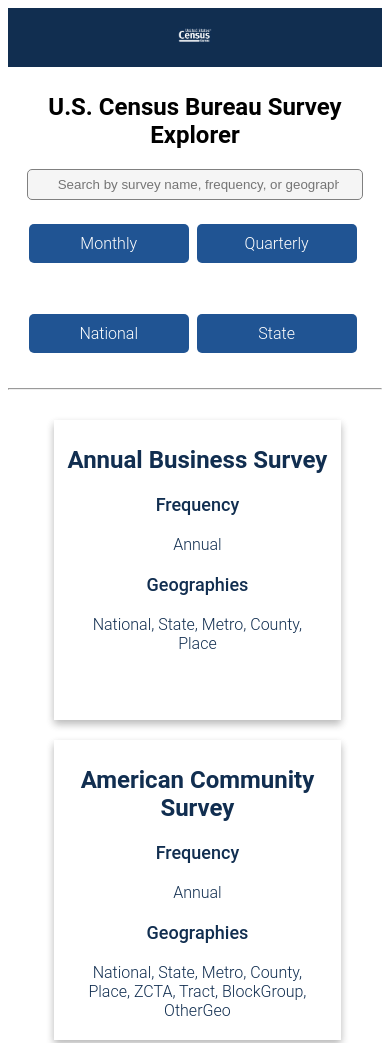
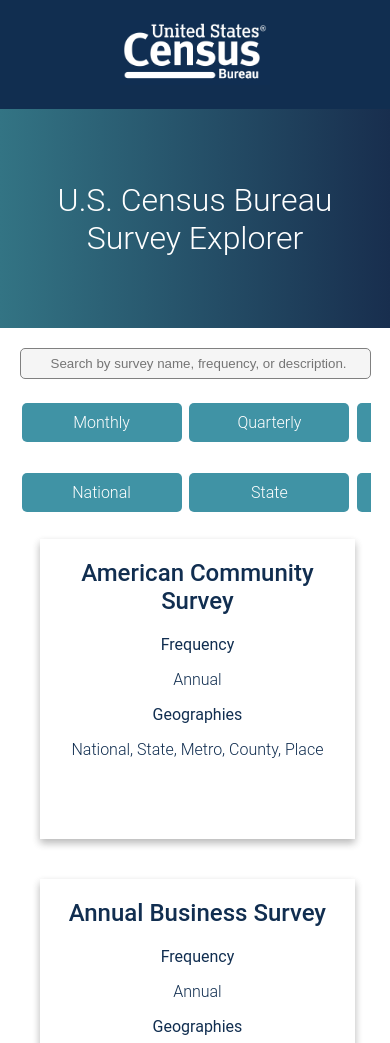
Before and after one commit to amyflo/censussurveys, a plain HTML site: page index.html in a window 390 px wide. Shown: the top 1043 px of the page. Drawn offline with nearby package versions, Linux system fonts and the light colour scheme.

Commit message:
Adding header, fixing width, adjusting card query

```diff
--- a/assets/script.js
+++ b/assets/script.js
@@ -5,27 +5,27 @@
 var buttonFilter;
 
 var names = [
+  "American Community Survey",
   "Annual Business Survey",
-  "American Community Survey",
   "Annual Survey of Manufactures",
+  "Building Permits",
   "Business Dynamics Statistics",
-  "Building Permits",
+  "Commodity Flow Survey",
   "County Business Patterns",
-  "Commodity Flow Survey",
   "Decennial Census",
   "e-Commerce Statistics",
   "Economic Census",
-  "U.S. International Trade in Goods and Services",
   "Job-to-Job Flows",
   "LEHD Origin-Destination Employment Statistics",
   "Manufacturers' Shipments, Inventories, and Orders",
   "Monthly Retail Trade Survey",
   "Monthly Wholesale Trade Survey",
-  "Nonemployer Statistics",
   "New Residential Construction",
   "New Residential Sales",
+  "Nonemployer Statistics",
   "Quarterly Financial Report",
-  "Quarterly Workforce Indicators"
+  "Quarterly Workforce Indicators",
+  "U.S. International Trade in Goods and Services"
 ]
 
 var frequencies = [
@@ -109,24 +109,18 @@
   "Commodity Flow Survey (CFS) data are used by policy makers and transportation planners in various federal, state, and local agencies for assessing the demand for transportation facilities and services, energy use, and safety risk and environmental concerns.",
   "County Business Patterns (CBP) is an annual series that provides subnational economic data by industry. This series includes the number of establishments, employment during the week of March 12, first quarter payroll, and annual payroll.",
   "The U.S. census counts each resident of the country, where they live on April 1, every ten years ending in zero. The Constitution mandates the enumeration to determine how to apportion the House of Representatives among the states.",
-  "Measuring the Electronic Economy. E-commerce statistics on shipments, sales and revenues from key sectors of the economy: manufacturing, wholesale, services and retail. These statistics are available for the nation dating back to 1998.",
-  "The Census Bureau's e-commerce report measures the value of goods and services sold online whether over open networks such as the Internet, or over proprietary networks running systems such as Electronic Data Interchange (EDI).",
-  "The estimates in this report are based on data collected from separate surveys conducted by the Census Bureau: Economic Census–Manufacturing, Annual Survey of Manufactures, Annual Wholesale Trade Survey, Service Annual Survey, and the Annual Retail Trade Survey.",
-  "Measures of total economic activity and e-commerce are presented in this report to provide a broad perspective of e-commerce activity across several sectors.",
+  "Measuring the Electronic Economy. E-commerce statistics on shipments, sales and revenues from key sectors of the economy: manufacturing, wholesale, services and retail. These statistics are available for the nation dating back to 1998. The Census Bureau's e-commerce report measures the value of goods and services sold online whether over open networks such as the Internet, or over proprietary networks running systems such as Electronic Data Interchange (EDI).",
   "The U.S. Census Bureau collects extensive statistics about businesses that are essential to understanding the American economy.  This official count, better known as the Economic Census, serves as the foundation for the measurement of U.S. businesses and their economic impact. Conducted every 5 years, nearly 4 million businesses, large, medium, and small, covering most industries and all geographic areas of the United States will receive surveys tailored to their primary business activity.",
   "Job-to-Job Flows (J2J) is a set of statistics on job mobility in the United States. J2J include statistics on: (1) the job-to-job transition rate, (2) hires and separations to and from employment, (3) earnings changes due to job change, and (4) characteristics of origin and destination jobs for job-to-job transitions. These statistics are available at the national, state, and metropolitan area levels and by worker and firm characteristics.",
-  "To browse the J2J data files in their directory structure or to access them with a FTP program (must be able to access HTTP), go to: lehd.ces.census.gov/data/j2j/. J2J data can also be accessed via Job-to-Job Flows Explorer. This analysis and visualization tool allows for the construction of tables, maps, and charts to compare, aggregate and analyze flows by worker and firm characteristics.",
   "LEHD Origin-Destination Employment Statistics (LODES) used by the tool, OnTheMap, provide details about where workers are employed, where they live, and the relationships between the two.",
   "The Manufacturers’ Shipments, Inventories, and Orders (M3) survey provides broad-based, monthly statistical data on economic conditions in the domestic manufacturing sector. The survey measures current industrial activity and provides an indication of future business trends.",
   "The Monthly Retail Trade Survey (MARTS) provides current estimates of sales at retail and food services stores and inventories held by retail stores. The United States Code, Title 13, authorizes this survey and provides for voluntary responses.",
   "The Wholesale Trade sector comprises establishments engaged in wholesaling merchandise, generally without transformation, and rendering services incidental to the sale of merchandise. The merchandise described in this sector includes the outputs of agriculture, mining, manufacturing, and certain information industries, such as publishing.",
-  "This survey provides national and regional data on the number of new housing units authorized by building permits; authorized, but not started; started; under construction; and completed. The data are for new, privately-owned housing units, excluding HUD-code manufactured (mobile) homes. The data are from the Building Permits Survey, and from the Survey of Construction (SOC), which is partially funded by the Department of Housing and Urban Development (HUD). Local building permit data may be found on the Building Permits Survey webpage.",
+  "This survey provides national and regional data on the number of new housing units authorized by building permits; authorized, but not started; started; under construction; and completed. The data are for new, privately-owned housing units, excluding HUD-code manufactured (mobile) homes. The data are from the Building Permits Survey, and from the Survey of Construction (SOC), which is partially funded by the Department of Housing and Urban Development (HUD).",
   "This survey provides national and regional data on the number of new single-family houses sold and for sale. It also provides national data on median and average prices, the number of houses sold and for sale by stage of construction, and other statistics. The data are from the Survey of Construction (SOC), which is partially funded by the Department of Housing and Urban Development (HUD).",
   "Nonemployer Statistics (NES) is an annual series that provides subnational economic data for businesses that have no paid employees and are subject to federal income tax. The data consist of the number of businesses and total receipts by industry. Most nonemployers are self-employed individuals operating unincorporated businesses (known as sole proprietorships), which may or may not be the owner's principal source of income.",
-  "The majority of all business establishments in the United States are nonemployers, yet these firms average less than 4 percent of all sales and receipts nationally. Due to their small economic impact, these firms are excluded from most other Census Bureau business statistics (the primary exception being the Survey of Business Owners). The NES series is the primary resource available to study the scope and activities of nonemployers at a detailed geographic level. For complementary statistics on the firms that do have paid employees, refer to the County Business Patterns. Additional sources of data on small businesses include the Economic Census, and the Statistics of U.S. Businesses.",
-  "Since 1947 The Quarterly Financial Report (QFR) program has collected and published quarterly aggregate statistics on the business financial conditions and position of U.S. corporations. The data released includes estimated statements of income and retained earnings, balance sheets, and related financial and operation ratios. Industries covered include mining, manufacturing, wholesale trade, retail trade, information services, professional and technical services (except legal services)",
-  "The Quarterly Workforce Indicators (QWI) provide local labor market statistics by industry, worker demographics, employer age and size. Unlike statistics tabulated from firm or person-level data, the QWI source data are unique job-level data that link workers to their employers. Because of this link, labor market data in the QWI is available by worker age, sex, educational attainment, and race/ethnicity. This allows for analysis by demographics of a particular local labor market or industry – for instance, identifying industries with aging workforces. Links between workers and firms also allow the QWI to identify worker flows – hires, separations, and turnover – as well as net employment growth. As most hiring activity is the consequence of worker turnover rather than employment growth, a focus on employment growth alone may misrepresent employment opportunity in the local labor market. Wages by industry and demographics as well as by whether the worker was newly hired are also available. QWI wages for new hires can be compared to wages for continuing workers, and wage growth for similar workers across industries can be compared to identify important local labor market trends.",
-  "The source data for the QWI is the Longitudinal Employer-Household Dynamics (LEHD) linked employer-employee microdata. The LEHD data is massive longitudinal database covering over 95% of U.S. private sector jobs. Much of this data is collected via a unique federal-state data sharing collaboration, the Local Employment Dynamics (LED) partnership. LED is a cooperative venture between the LEHD program at the U.S. Census Bureau and state agencies of all 50 states, the District of Columbia, Puerto Rico, and the U.S. Virgin Islands2. Partner states voluntarily submit quarterly data files from existing administrative record systems, which are combined with a range of other data sources to generate public use products, including QWI and LODES (LEHD Origin-Destination Employment Statistics, presented in OnTheMap) and other new products in development. By integrating data used to administer public programs with existing census and surveys, a new national jobs database is generated at very low cost and with no additional respondent burden.",
+  "The majority of all business establishments in the United States are nonemployers, yet these firms average less than 4 percent of all sales and receipts nationally. Due to their small economic impact, these firms are excluded from most other Census Bureau business statistics (the primary exception being the Survey of Business Owners). The NES series is the primary resource available to study the scope and activities of nonemployers at a detailed geographic level.",
+  "The Quarterly Workforce Indicators (QWI) provide local labor market statistics by industry, worker demographics, employer age and size. Unlike statistics tabulated from firm or person-level data, the QWI source data are unique job-level data that link workers to their employers. Because of this link, labor market data in the QWI is available by worker age, sex, educational attainment, and race/ethnicity.",
   "U.S. International Trade in Goods and Services provides summary statistics for goods on a census, balance of payment basis, and services data each month. This includes data for the most recent month and year on goods by various commodity classifications, and by country of destination. Annual revisions are released in June of the following year."
 ]
 
@@ -192,9 +186,9 @@
       "class": "card " + freq + " " + geo
     });
     $item.append("<div class=" + "flip-card" + "><div class=" + "flip-card-inner" + "><div class=" +
-    "flip-card-front" + "><h1>" + name + "</h1>" +
-      '<h2>Frequency</h2>' + '<p>'+ freq + '</p>' + '<h2>Geographies</h2>' + '<p>' + geoList + '</p></div>' +
-      "<div class=" + "flip-card-back" + "><h2>Description</h2>" + "<p>" + descriptions[i] + "</p></div></div></div>");
+    "flip-card-front" + "><h2>" + name + "</h2>" +
+      '<h3>Frequency</h3>' + '<p>'+ freq + '</p>' + '<h3>Geographies</h3>' + '<p>' + geoList + '</p></div>' +
+      "<div class=" + "flip-card-back" + "><h2>Description</h2>" + "<p>" + descriptions[i] + "</p>" + "<a href=" + link + " class=" + button + ">Explore</a>" + "</div></div></div>");
     $items = $items ? $items.add( $item ) : $item;
   }
   $items.appendTo( $("#container") );
--- a/index.html
+++ b/index.html
@@ -9,13 +9,17 @@
 <body>
 
   <div class="header">
-    <img src="https://github.com/amyflo/censussurveys/blob/master/assets/logo.jpg?raw=true" width="10%" height=10% alt="U.S. Census Bureau Logo">
+    <img src="https://github.com/amyflo/censussurveys/blob/master/assets/logo.jpg?raw=true" width="150px" alt="U.S. Census Bureau Logo">
   </div>
 
-  <h1 style=>U.S. Census Bureau Survey Explorer</h1>
+  <div class="hero">
+    <h1 style=>U.S. Census Bureau Survey Explorer</h1>
+</div>
+
+
 
   <div class="wrapper">
-    <input class="quicksearch" placeholder="Search by survey name, frequency, or geographies" type="text">
+    <input class="quicksearch" placeholder="Search by survey name, frequency, or description." type="text">
   </div>
 
   <!--FREQUENCIES-->
@@ -113,12 +117,9 @@
       </div>
     </div>
   </div>
-  <hr>
 
-  <div class="wrapper">
   <div class="container" id="container">
   </div>
-</div>
 
 <!--SCRIPTS-->
 <script src="https://code.jquery.com/jquery-2.2.4.min.js"></script>
--- a/style.css
+++ b/style.css
@@ -1,15 +1,28 @@
+body{
+  margin: 0;
+}
+
 .header {
+  background-color: #112E50;
+  text-align: center;
   padding: 20px;
-  text-align: center;
-  background-color: #112E50;
 }
+
+/* Hero */
+.hero{
+  background-image: linear-gradient(to right, #337484, #182E4E);
+  padding: 50px;
+  color: white;
+}
+
 
 .flip-card {
   background-color: transparent;
-  width: 95%;
-  height: 300px;
+  width: 90%;
+  height: 350px;
+  max-height: fit-content;
   perspective: 1000px;
-  padding: 10px;
+  padding: 20px;
 }
 
 .flip-card-inner {
@@ -62,15 +75,10 @@
   width: 90%;
 }
 
-::-webkit-scrollbar {
-  height: 4px;              /* height of horizontal scrollbar ← You're missing this */
-  width: 4px;               /* width of vertical scrollbar */
-}
-
 .scrolls {
   overflow-x: scroll;
   overflow-y: hidden;
-  height: 70px;
+  height: 50px;
   white-space:nowrap
 }
 
@@ -93,9 +101,21 @@
   width: 90%;
 }
 
-@media screen and (max-width: 1000px) {
+@media screen and (max-width: 1400px) {
+  .card {
+    width: 50%;
+  }
+  .flip-card{
+    height: 325px;
+  }
+}
+
+@media screen and (max-width: 800px) {
   .card {
     width: 100%;
+  }
+  .flip-card{
+    height: 300px;
   }
 }
 
@@ -117,10 +137,12 @@
   outline: 0;
   size: 12px;
   background-color: #f5f5f5;
+  transition: 0.3s;
 }
 
 .quicksearch:hover{
   border: 4px solid #7ECAD3;
+  transition: 0.3s;
 }
 
 /* Text Styles */
@@ -130,15 +152,15 @@
 }
 
 h1{
-  font-size: 24px;
-  padding-left: 10px;
-  padding-right: 10px;
-  padding-top: 10px;
+  margin: .67em 0;
+  font-size: 2em;
+  font-weight: 300;
+  line-height: normal;
   text-align: center;
 }
 
 h2{
-  font-size: 18px;
+  font-size: 1.5em;
   font-weight: 500;
   margin: 20px;
 }
@@ -167,7 +189,6 @@
   display: inline-block;
   font-size: 16px;
   font-weight: 400;
-  margin: 4px 2px;
   cursor: pointer;
   transition: 0.3s;
   bottom: 0px;
@@ -180,7 +201,7 @@
 }
 
 #ck-button {
-  background-color: #205493; /* Green */
+  background:#4093A5;
   border-radius: 5px;
   color: white;
   text-align: center;
@@ -201,6 +222,7 @@
   padding: 10px 20px;
   display:block;
   border-radius:4px;
+
 }
 
 #ck-button label input {
@@ -209,10 +231,14 @@
 }
 
 #ck-button input:hover + span {
-  background-color:#205493;
+  background-color:#337484;
+  font-weight: 600;
 }
 
 #ck-button input:checked + span {
-  background-color: #112E50;
+  background-color:#182E4E;
+  transition: 0.3s;
   color:#fff;
+  font-weight: 600;
+  transition: 0.3s;
 }
```
